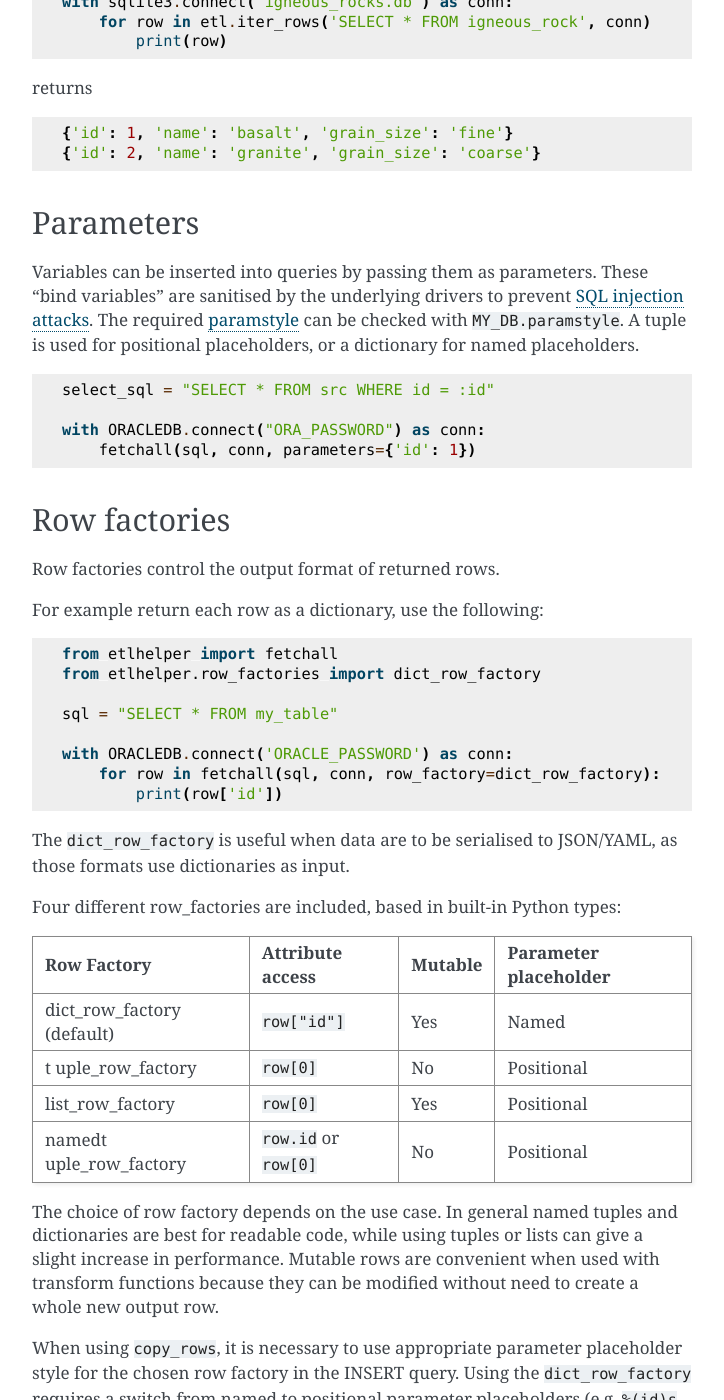
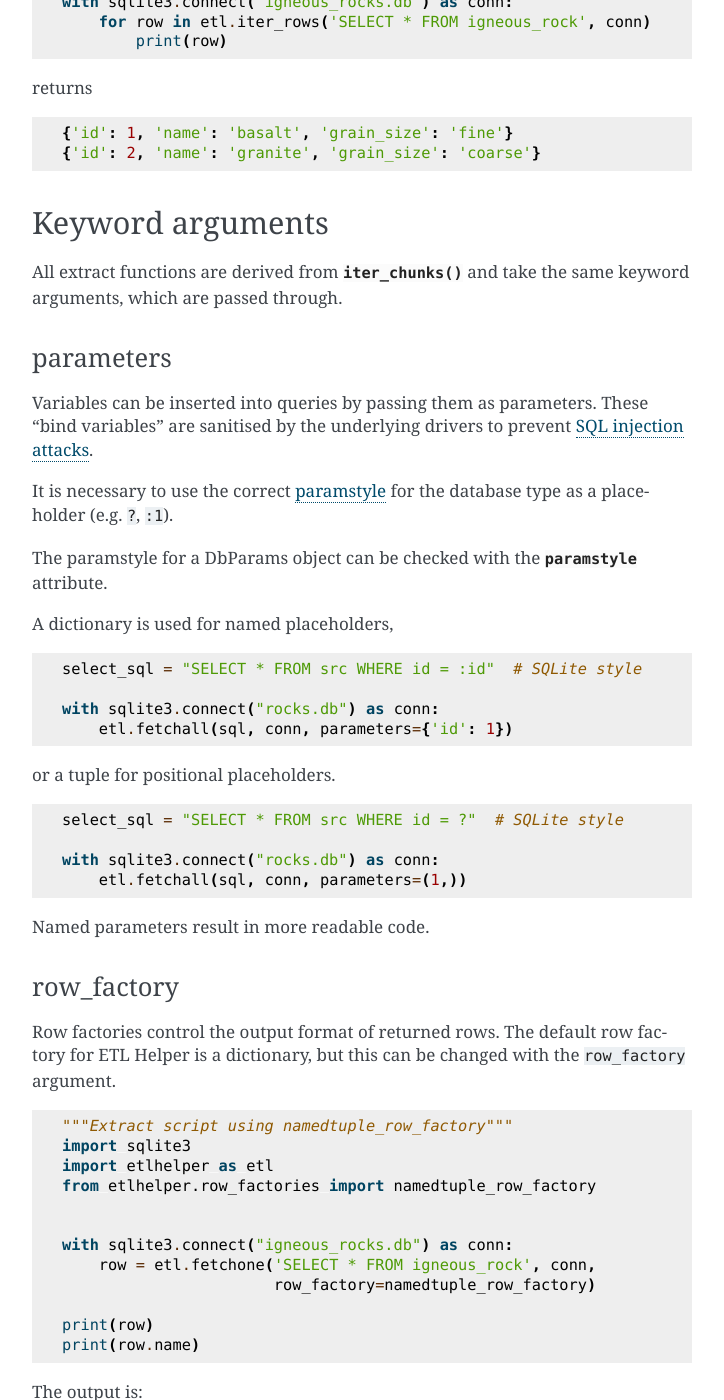
Before and after one commit to BritishGeologicalSurvey/etlhelper, a Sphinx documentation site: the page built from docs/etl_functions/extract.rst, in a window 1280 px wide and 1400 px high, scrolled down 1115 px. Shown: the whole window, without its empty margins (388-1112 px from the left). Built offline with Sphinx 7.4.7, drawn with Linux system fonts in a browser that asks for light colours; some of the changed text lies outside the part shown.

Commit message:
Refactor Extract section

```diff
--- /dev/null
+++ b/docs/etl_functions/demo_named_tuple.py
@@ -0,0 +1,12 @@
+"""Extract script using namedtuple_row_factory"""
+import sqlite3
+import etlhelper as etl
+from etlhelper.row_factories import namedtuple_row_factory
+
+
+with sqlite3.connect("igneous_rocks.db") as conn:
+    row = etl.fetchone('SELECT * FROM igneous_rock', conn,
+                       row_factory=namedtuple_row_factory)
+
+print(row)
+print(row.name)
--- a/docs/etl_functions/extract.rst
+++ b/docs/etl_functions/extract.rst
@@ -65,62 +65,83 @@
     {'id': 2, 'name': 'granite', 'grain_size': 'coarse'}
 
 
-Parameters
-----------
+Keyword arguments
+-----------------
+
+All extract functions are derived from :func:`iter_chunks() <etlhelper.iter_chunks>`
+and take the same keyword arguments, which are passed through.
+
+parameters
+""""""""""
 
 Variables can be inserted into queries by passing them as parameters.
 These “bind variables” are sanitised by the underlying drivers to
-prevent `SQL injection attacks <https://xkcd.com/327/>`__. The required
+prevent `SQL injection attacks <https://xkcd.com/327/>`__.
+
+It is necessary to use the correct
 `paramstyle <https://www.python.org/dev/peps/pep-0249/#paramstyle>`__
-can be checked with ``MY_DB.paramstyle``. A tuple is used for positional
-placeholders, or a dictionary for named placeholders.
+for the database type as a placeholder (e.g. ``?``, ``:1``).
+
+The paramstyle for a DbParams object can be checked with the
+:func:`paramstyle <DbParams.paramstyle>` attribute.
+
+A dictionary is used for named placeholders,
 
 .. code:: python
 
-   select_sql = "SELECT * FROM src WHERE id = :id"
+   select_sql = "SELECT * FROM src WHERE id = :id"  # SQLite style
 
-   with ORACLEDB.connect("ORA_PASSWORD") as conn:
-       fetchall(sql, conn, parameters={'id': 1})
+   with sqlite3.connect("rocks.db") as conn:
+       etl.fetchall(sql, conn, parameters={'id': 1})
 
-Row factories
--------------
-
-Row factories control the output format of returned rows.
-
-For example return each row as a dictionary, use the following:
+or a tuple for positional placeholders.
 
 .. code:: python
 
-   from etlhelper import fetchall
-   from etlhelper.row_factories import dict_row_factory
+   select_sql = "SELECT * FROM src WHERE id = ?"  # SQLite style
 
-   sql = "SELECT * FROM my_table"
+   with sqlite3.connect("rocks.db") as conn:
+       etl.fetchall(sql, conn, parameters=(1,))
 
-   with ORACLEDB.connect('ORACLE_PASSWORD') as conn:
-       for row in fetchall(sql, conn, row_factory=dict_row_factory):
-           print(row['id'])
 
-The ``dict_row_factory`` is useful when data are to be serialised to
-JSON/YAML, as those formats use dictionaries as input.
+Named parameters result in more readable code.
+
+
+row_factory
+"""""""""""
+
+Row factories control the output format of returned rows.
+The default row factory for ETL Helper is a dictionary, but this can be
+changed with the ``row_factory`` argument.
+
+.. literalinclude:: demo_named_tuple.py
+   :language: python
+
+The output is:
+
+.. code:: bash
+
+    Row(id=1, name='basalt', grain_size='fine')
+    basalt
 
 Four different row_factories are included, based in built-in Python
 types:
 
-+------------------+------------------+---------+------------------+
-| Row Factory      | Attribute access | Mutable | Parameter        |
-|                  |                  |         | placeholder      |
-+==================+==================+=========+==================+
-| dict_row_factory | ``row["id"]``    | Yes     | Named            |
-| (default)        |                  |         |                  |
-+------------------+------------------+---------+------------------+
-| t                | ``row[0]``       | No      | Positional       |
-| uple_row_factory |                  |         |                  |
-+------------------+------------------+---------+------------------+
-| list_row_factory | ``row[0]``       | Yes     | Positional       |
-+------------------+------------------+---------+------------------+
-| namedt           | ``row.id`` or    | No      | Positional       |
-| uple_row_factory | ``row[0]``       |         |                  |
-+------------------+------------------+---------+------------------+
++-----------------------+------------------+---------+------------------+
+| Row Factory           | Attribute access | Mutable | Parameter        |
+|                       |                  |         | placeholder      |
++=======================+==================+=========+==================+
+| dict_row_factory      | ``row["id"]``    | Yes     | Named            |
+| (default)             |                  |         |                  |
++-----------------------+------------------+---------+------------------+
+| tuple_row_factory     | ``row[0]``       | No      | Positional       |
++-----------------------+------------------+---------+------------------+
+| list_row_factory      | ``row[0]``       | Yes     | Positional       |
++-----------------------+------------------+---------+------------------+
+| namedtuple_row_factory| ``row.id`` or    | No      | Positional (or   |
+|                       | ``row[0]``       |         | Named with       |
+|                       |                  |         | *load*)          |
++-----------------------+------------------+---------+------------------+
 
 The choice of row factory depends on the use case. In general named
 tuples and dictionaries are best for readable code, while using tuples
@@ -128,30 +149,28 @@
 convenient when used with transform functions because they can be
 modified without need to create a whole new output row.
 
-When using ``copy_rows``, it is necessary to use appropriate parameter
-placeholder style for the chosen row factory in the INSERT query. Using
-the ``dict_row_factory`` requires a switch from named to positional
-parameter placeholders (e.g. ``%(id)s`` instead of ``%s`` for
-PostgreSQL, ``:id`` instead of ``:1`` for Oracle). The ``pyodbc`` driver
-for MSSQL only supports positional placeholders.
+When loading or copying data, it is necessary to use appropriate parameter
+placeholder style for the chosen row factory in the INSERT query.
+Using the ``tuple_row_factory`` requires a switch from named to positional
+parameter placeholders (e.g. ``%s`` instead of ``%(id)s`` for PostgreSQL,
+``:1`` instead of ``:id`` for Oracle).
+The ``pyodbc`` driver for MSSQL only supports positional placeholders.
 
 When using the ``load`` function in conjuction with ``iter_chunks`` data
 must be either named tuples or dictionaries.
 
 Transform
----------
+"""""""""
 
-The ``transform`` parameter allows passing of a function to transform
-the data before returning it. The function must take a list of rows and
-return a list of modified rows. Rows of mutable types (dict, list) can
-be modified in-place, while rows of immutable types (tuples,
-namedtuples) must be created as new objects from the input rows. See
-``transform`` for more details.
+The ``transform`` parameter takes a callable (e.g. function) that
+transforms the data before returning it.
+See the :ref:`Transform <transform>` section for details.
 
 Chunk size
-----------
+""""""""""
 
 All data extraction functions use ``iter_chunks`` behind the scenes.
-This reads rows from the database in chunks to prevent them all being
-loaded into memory at once. The default ``chunk_size`` is 5000 and this
-can be set via keyword argument.
+This reads rows from the database in *chunks* to prevent them all being
+loaded into memory at once.
+The ``chunk_size`` argument sets the number of rows in each chunk.
+The default ``chunk_size`` is 5000.
```
